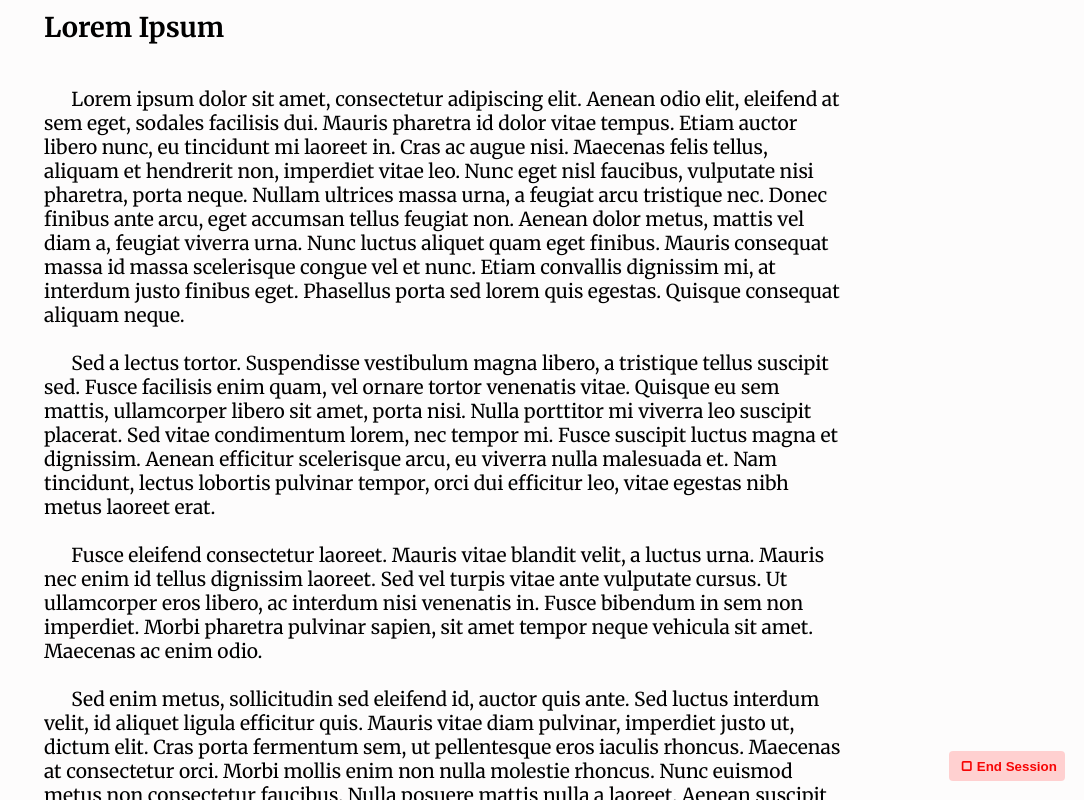
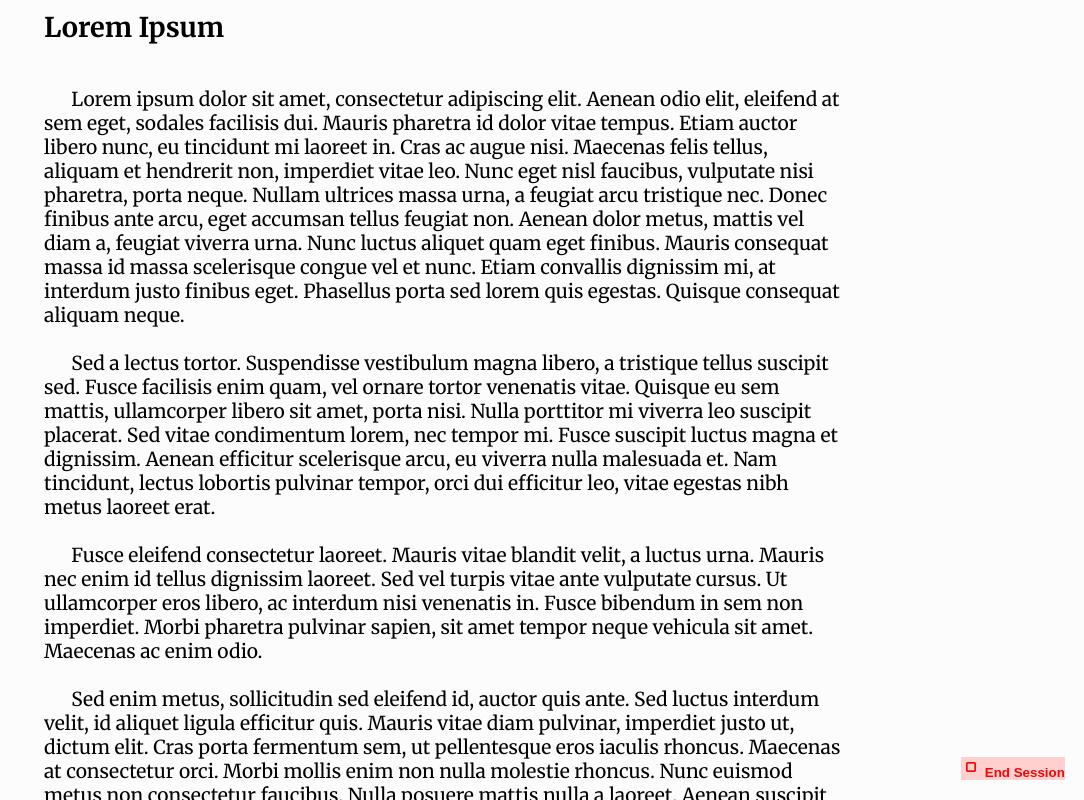
Before and after one commit to aynavbar/keystroke, a Svelte app: page / in a window 1280 px wide. Shown: the whole page, without its empty margins (196-1280 px from the left). Built offline with nearby package versions, Linux system fonts and the light colour scheme.

Commit message:
style: narrows body, heading input and textarea selectors

```diff
--- a/src/app.css
+++ b/src/app.css
@@ -2,10 +2,13 @@
     padding: 0;
     margin: 0;
     box-sizing: border-box;
+}
+
+body input, body textarea, body{
+    background-color: #fdfcfc;
     font-family: "Merriweather", serif;
     font-optical-sizing: auto;
     font-style: normal;
-    background-color: #fdfcfc;
     font-variation-settings:
       "wdth" 100;
 }
@@ -38,14 +41,3 @@
   font-weight: 700;
   font-style: normal;
 }
-
-button {
-    display: flex;
-    align-items: center;
-    padding-inline: 0.5rem;
-    padding-block: 0.3rem;
-    border-radius: 0.25rem;
-    border: 1px solid #9f9f9f;
-    cursor: pointer;
-    font-family: "Inter", sans-serif;
-}
```
